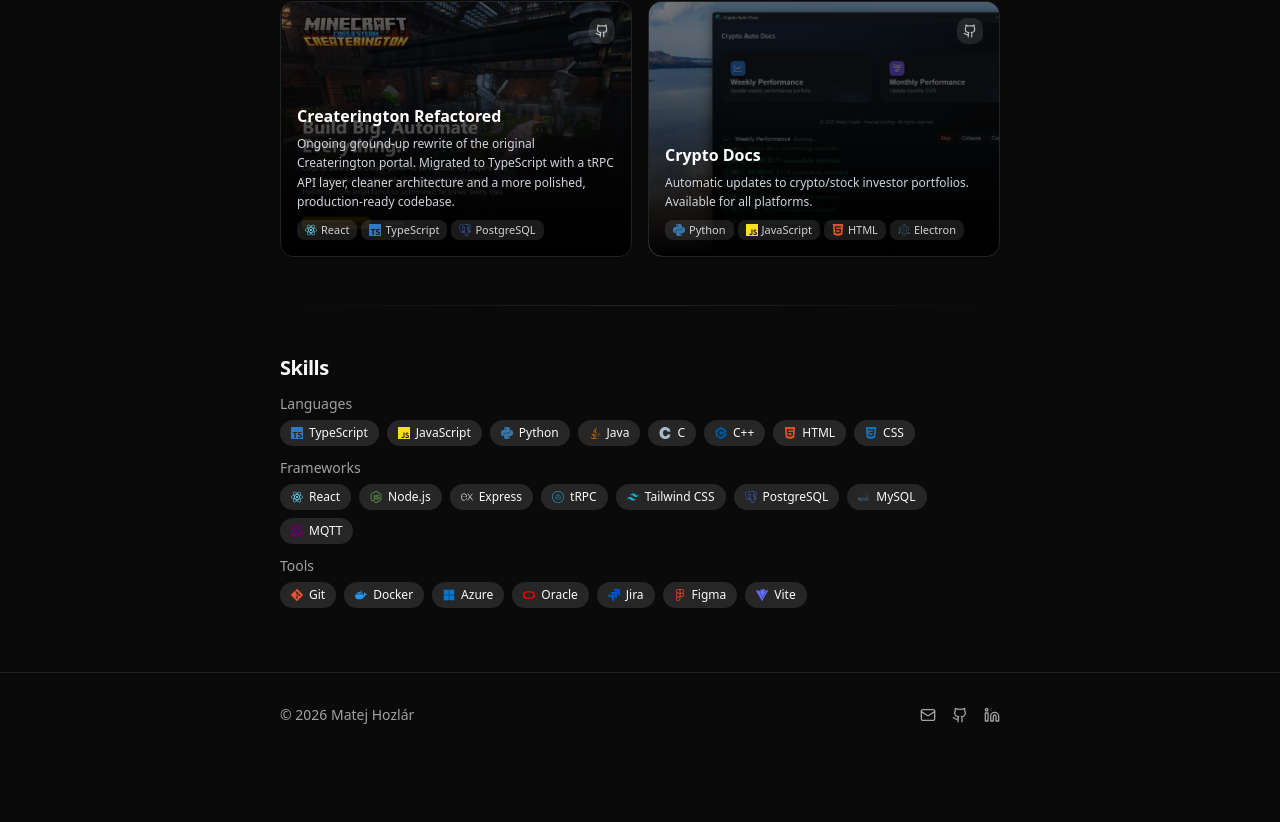
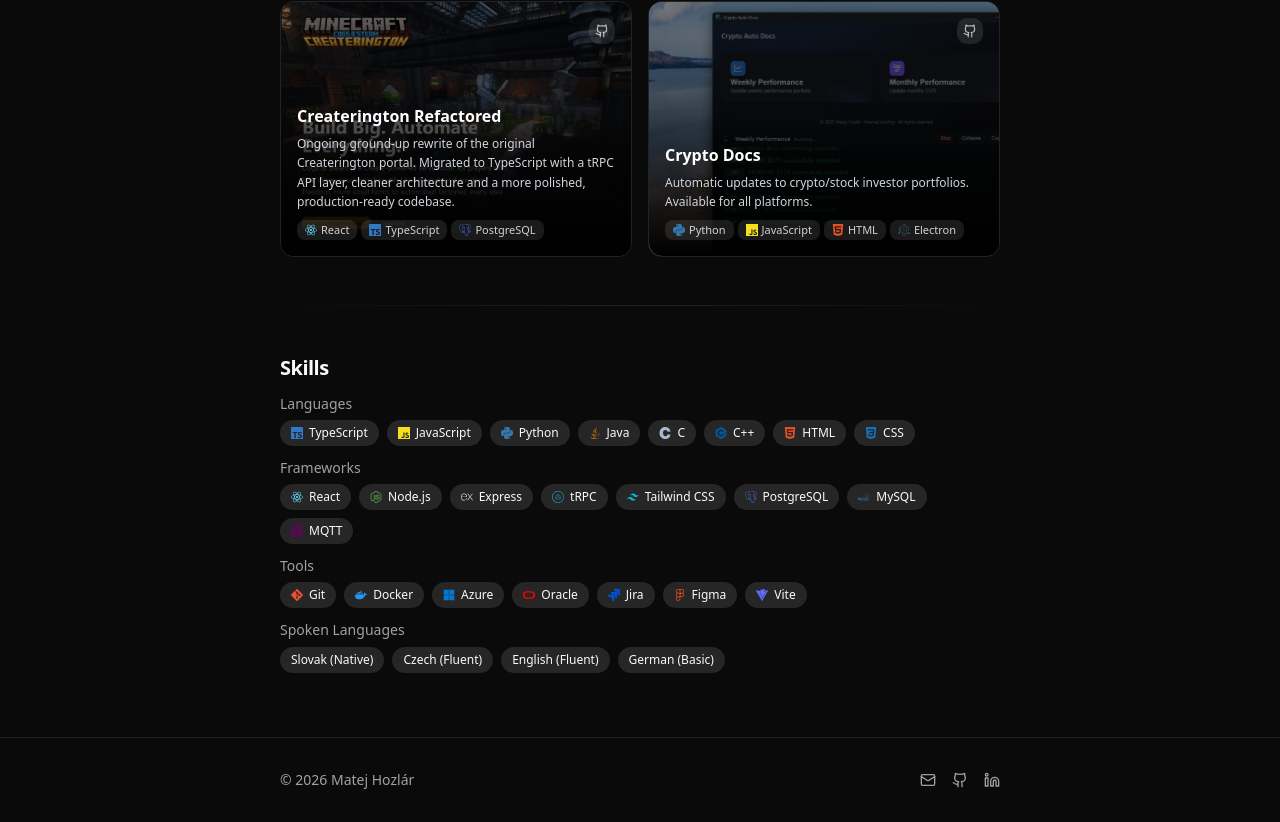
Before and after one commit to matejhozlar/resume, a React (Vite) app in the folder packages/client/: page / in a window 1280 px wide. Shown: the part 1429-2251 px from the top of the page. Before the commit the page ends 2186 px from the top, so only its background shows below. Built offline with nearby package versions, Linux system fonts and the light colour scheme.

Commit message:
add languages

```diff
--- a/packages/client/src/data/resume.ts
+++ b/packages/client/src/data/resume.ts
@@ -195,6 +195,12 @@ const enResume: TranslatedResumeFields = {
       "MQTT",
     ],
     Tools: ["Git", "Docker", "Azure", "Oracle", "Jira", "Figma", "Vite"],
+    "Spoken Languages": [
+      "Slovak (Native)",
+      "Czech (Fluent)",
+      "English (Fluent)",
+      "German (Basic)",
+    ],
   },
 };
 
@@ -271,6 +277,12 @@ const skResume: TranslatedResumeFields = {
       "MQTT",
     ],
     Nástroje: ["Git", "Docker", "Azure", "Oracle", "Jira", "Figma", "Vite"],
+    "Hovorené jazyky": [
+      "Slovenčina (Rodný)",
+      "Čeština (Plynulá)",
+      "Angličtina (Plynulá)",
+      "Nemčina (Základy)",
+    ],
   },
 };
 
@@ -347,6 +359,12 @@ const csResume: TranslatedResumeFields = {
       "MQTT",
     ],
     Nástroje: ["Git", "Docker", "Azure", "Oracle", "Jira", "Figma", "Vite"],
+    "Mluvené jazyky": [
+      "Slovenština (Rodilý)",
+      "Čeština (Plynulá)",
+      "Angličtina (Plynulá)",
+      "Němčina (Základy)",
+    ],
   },
 };
 
```
